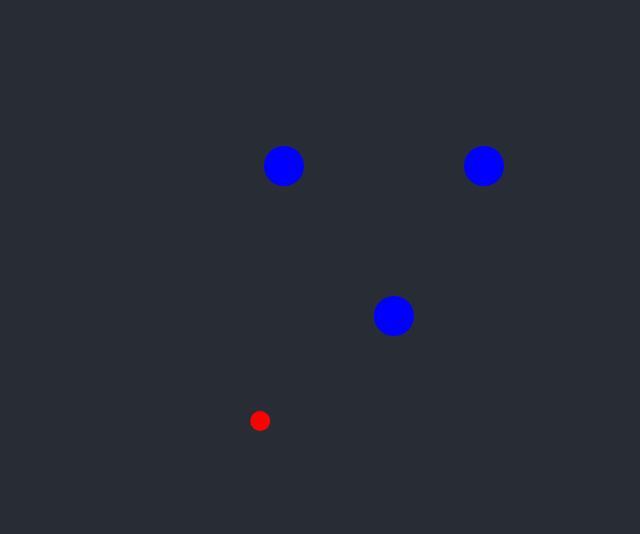
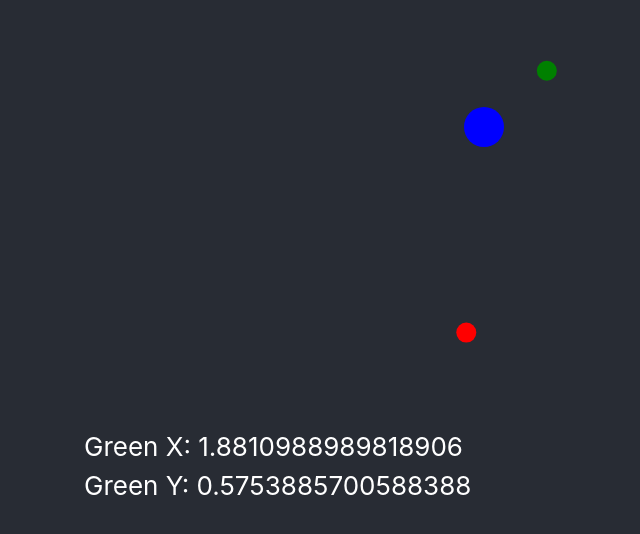
Before and after one commit to tlstommy/n-body-simulator, a React (Create React App) app: page / in a window 1280 px wide. Shown: the part 234-768 px from the top of the page, without its empty margins (156-796 px from the left). Built offline with nearby package versions, Linux system fonts and the light colour scheme.

Commit message:
commit worked on sim

```diff
--- a/src/components/Container.js
+++ b/src/components/Container.js
@@ -6,12 +6,10 @@ import Simulation from './Simulation';
 export default function Container(){
 
     const bodiesData = [
-        { x: 400, y: 400, vX: 0, vY: 0, radius: 20, color: 'blue', mass: 100, staticBody: true},
-        { x: 200, y: 400, vX: 0, vY: 0, radius: 20, color: 'blue', mass: 100, staticBody: true},
-        { x: 310, y: 550, vX: 0, vY: 0, radius: 20, color: 'blue', mass: 100, staticBody: true},
+        { x: 400, y: 300, vX: 0, vY: 0, radius: 20, color: 'blue', mass: 200, staticBody: true},
 
-        //{ x: 300, y: 400, vX: 0, vY: 1.5, radius: 10, color: 'red', mass: 10, staticBody: false},
-        { x: 500, y: 400, vX: 0, vY: -1.5, radius: 10, color: 'red', mass: 10, staticBody: false},
+        { x: 500, y: 300, vX: 0, vY: 1.5, radius: 10, color: 'green', mass: 10, staticBody: false},
+        { x: 600, y: 300, vX: 0, vY: -1.5, radius: 10, color: 'red', mass: 10, staticBody: false},
     ];
 
 
--- a/src/components/Simulation.js
+++ b/src/components/Simulation.js
@@ -1,4 +1,4 @@
-import React, { useRef, useEffect } from 'react';
+import React, { useRef, useEffect, useState} from 'react';
 import GravBody from './GravBody';
 
 
@@ -6,6 +6,9 @@ export default function Simulation(props){
     const { bodies  } = props;
 
     const canvasRef = useRef(null);
+
+    const [bodyX, setBodyX] = useState(0); // Use state for starMass updates
+    const [bodyY, setBodyY] = useState(0);
 
 
     const G = 0.2; // Grav constant
@@ -35,13 +38,15 @@ export default function Simulation(props){
                 //coll handling
                 if (r < combRadius) {
 
-
+                    body.mass += otherBody.mass;
+                    otherBody.radius = 0;
+                    otherBody.mass = 0;
                     continue;
                 }
 
 
                 //Newton's law of universal gravitation to calc F, the gravitational force acting between the two objects
-                const force = G * ((body.mass * otherBody.mass) / (r * r * r));
+                const force = G * ((body.mass * otherBody.mass) / (r * r *r));
 
                 //multiply force by direction and add to dir
                 ax += force * dx;
@@ -56,6 +61,14 @@ export default function Simulation(props){
             body.vY += ay;
             body.x += body.vX;
             body.y += body.vY;
+
+            if(body.color === "green"){
+                setBodyX(body.vX);
+                setBodyY(body.vY);
+            }
+
+        }else{
+
         }
 
     }
@@ -71,12 +84,11 @@ export default function Simulation(props){
 
 
 
-            bodies.forEach(body => {
-                updateBody(body, bodies);
-            });
+
 
             // Now draw the updated bodies
             bodies.forEach(body => {
+                updateBody(body, bodies);
                 GravBody({ ...body, ctx });
             });
 
@@ -87,5 +99,9 @@ export default function Simulation(props){
     }, [bodies]);
 
 
-    return <canvas ref={canvasRef} width={800} height={800} className="sim-canvas" />
+    return( <div>
+        <canvas ref={canvasRef} width={800} height={600} className="sim-canvas" />
+        <p style={{ whiteSpace: "nowrap", width: "100px"}}>Green X: {bodyX}<br/>Green Y: {bodyY}</p>
+    </div>
+    );
 }
```
